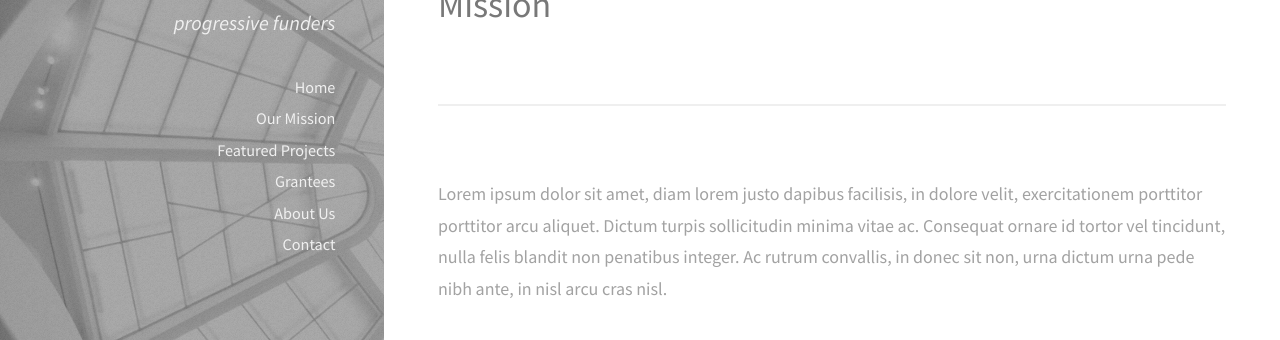
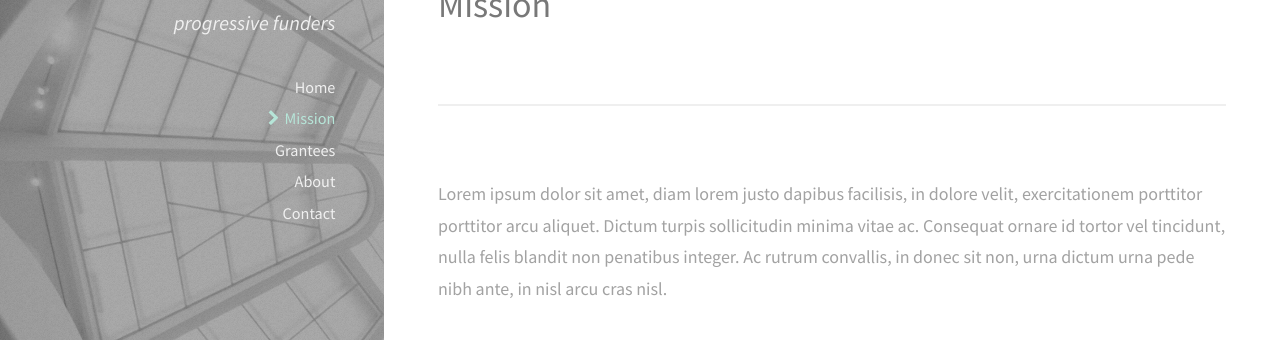
Before and after one commit to smartergiving/foundation-website-template, a Jekyll site: the page built from pages/mission.md, in a window 1280 px wide. Shown: the part 230-570 px from the top of the page. Built offline with Jekyll 4.4.1, drawn with Linux system fonts in a browser that asks for light colours.

Commit message:
Misc cleanup + updates

```diff
--- a/_config.yml
+++ b/_config.yml
@@ -8,7 +8,7 @@ email_public: hello@example.com
 twitter: https://twitter.com/smartergiving
 facebook:
 instagram:
-github: https://github.com/smartergiving
+github_profile: https://github.com/smartergiving
 
 # Site settings
 # Meta tags
--- a/_includes/footer-narrow.html
+++ b/_includes/footer-narrow.html
@@ -10,8 +10,8 @@
     {% if site.instagram %}
       <li><a href="{{site.instagram}}" class="icon fa-instagram"><span class="label">Instagram</span></a></li>
     {% endif %}
-    {% if site.github %}
-      <li><a href="{{site.github}}" class="icon fa-github"><span class="label">Github</span></a></li>
+    {% if site.github_profile %}
+      <li><a href="{{site.github_profile}}" class="icon fa-github"><span class="label">Github</span></a></li>
     {% endif %}
   </ul>
   {% if site.foundation_name %}
--- a/_includes/footer.html
+++ b/_includes/footer.html
@@ -10,8 +10,8 @@
     {% if site.instagram %}
       <li><a href="{{site.instagram}}" class="icon fa-instagram"><span class="label">Instagram</span></a></li>
     {% endif %}
-    {% if site.github %}
-      <li><a href="{{site.github}}" class="icon fa-github"><span class="label">Github</span></a></li>
+    {% if site.github_profile %}
+      <li><a href="{{site.github_profile}}" class="icon fa-github"><span class="label">Github</span></a></li>
     {% endif %}
   </ul>
   {% if site.foundation_name %}
--- a/_includes/nav.html
+++ b/_includes/nav.html
@@ -1,10 +1,10 @@
 <nav>
   <ul>
-    <li><a href="{{ site.baseurl }}/">Home</a></li>
-    <li><a href="{{ site.baseurl }}/mission">Our Mission</a></li>
-    <li><a href="{% if page.url == '/' %}#featured{% else %}{{ site.baseurl }}/#featured{% endif %}" class="scrolly">Featured Projects</a></li>
-    <li><a href="{{ site.baseurl }}/grantees">Grantees</a></li>
-    <li><a href="{{ site.baseurl }}/about">About Us</a></li>
+    <li><a href="{{ site.baseurl }}/" {% if page.url == '/' %} class="active" {% endif %}>Home</a></li>
+    <li><a href="{{ site.baseurl }}/mission/" {% if page.url == '/mission/' %} class="active" {% endif %}>Mission</a></li>
+    <!--li><a href="{% if page.url == '/' %}#featured{% else %}{{ site.baseurl }}/#featured{% endif %}" class="scrolly">Featured Projects</a></li-->
+    <li><a href="{{ site.baseurl }}/grantees/" {% if page.url == '/grantees/' %} class="active" {% endif %}>Grantees</a></li>
+    <li><a href="{{ site.baseurl }}/about/" {% if page.url == '/about/' %} class="active" {% endif %}>About</a></li>
     <li><a href="{% if page.url == '/' %}#three{% else %}{{ site.baseurl }}/#three{% endif %}" class="scrolly">Contact</a></li>
   </ul>
 </nav>
--- /dev/null
+++ b/_layouts/page.html
@@ -0,0 +1,33 @@
+<!DOCTYPE HTML>
+<html>
+
+  {% include head.html %}
+
+  <body id="top">
+    {% include base.html %}
+    {% include header.html %}
+
+    <!-- Main -->
+    <div id="main">
+
+      <!-- One -->
+      <section id="one">
+        <header class="major">
+          <h2>{{ page.header_title }}</h2>
+        </header>
+        {% if page.header_intro %}
+          <p>{{ page.header_intro }}</p>
+        {% endif %}
+      </section>
+
+      <!-- Two -->
+      <section id="two" class="page">
+        {{ content }}
+      </section>
+    </div>
+
+    {% include footer.html %}
+    {% include body-scripts.html %}
+  </body>
+
+</html>
--- a/assets/css/main.scss
+++ b/assets/css/main.scss
@@ -106,9 +106,17 @@ $screen-lg-max:              ($screen-xl-min - 1) !default;
 #header {
   //background-color: _palette(accent2, bg); //Default
   background-color: #a6a6a6; //This color should match the bottom of the background image
-  background-size: auto, auto 115%; //Extend beyond screen to allow for parallax scroll
+  @media only screen and (min-width: $screen-md-min) {
+    background-size: auto, auto 115%; //Extend beyond screen to allow for parallax scroll
+  }
+  @media only screen and (max-width: $screen-sm-max)  {
+    background-position: top left, center center !important; //Fix positioning flicker for non-CDN sites
+  }
   a {
     border: none;
+    &:hover {
+      color: _palette(accent1, fg-light) !important;
+    }
   }
   img {
     width: 60%;
@@ -118,6 +126,32 @@ $screen-lg-max:              ($screen-xl-min - 1) !default;
     margin-top: 30px;
     ul {
       list-style-type: none;
+      li a.active {
+        cursor: default;
+        color: _palette(accent1, fg-light);
+        &:hover {
+          cursor: default;
+          color: _palette(accent1, bg) !important;
+        }
+        @media only screen and (max-width: $screen-sm-max) {
+          background-color: _palette(accent1, bg);
+          color: white;
+          padding: 5px 20px;
+          border-radius: 3px;
+          &:hover {
+            cursor: default;
+            color: white !important;
+          }
+        }
+        @media only screen and (min-width: $screen-md-min) {
+          &:before {
+            margin-right: 5px;
+            font-family: 'FontAwesome';
+            content: '\f054'; //chevron
+            //content: '\f0a9'; //circle arrow
+          }
+        }
+      }
     }
   }
 }
--- a/pages/mission.html
+++ /dev/null
@@ -1,28 +0,0 @@
----
-layout: default
-permalink: /mission/
----
-<!-- One -->
-<section id="one">
-  <header class="major">
-    <h2>Mission</h2>
-  </header>
-  <p></p>
-</section>
-
-<!-- Two -->
-<section id="two">
-  <p>Lorem ipsum dolor sit amet, diam lorem justo dapibus facilisis, in dolore velit, exercitationem porttitor porttitor arcu aliquet. Dictum turpis sollicitudin minima vitae ac. Consequat ornare id tortor vel tincidunt, nulla felis blandit non penatibus integer. Ac rutrum convallis, in donec sit non, urna dictum urna pede nibh ante, in nisl arcu cras nisl.</p>
-  <p>Vestibulum suspendisse vel, orci ligula est etiam, ligula sollicitudin sed faucibus eget, class nulla aptent dictum mi sit luctus, volutpat est enim. Metus nullam augue dictumst quisque in feugiat, pellentesque congue facilisi vivamus mi phasellus nulla. The Foundation is principally interested in promoting positive change in our world through activities in two key areas:</p>
-  <ul>
-    <li><strong>Aaaaaaaaa:</strong> Lorem ipsum dolor sit amet, diam lorem justo dapibus facilisis, in dolore velit, exercitationem porttitor porttitor arcu aliquet. Dictum turpis sollicitudin minima vitae ac. Consequat ornare id tortor vel tincidunt, nulla felis blandit non penatibus integer. Ac rutrum convallis, in donec sit non, urna dictum urna pede nibh ante, in nisl arcu cras nisl.</li>
-    <li><strong>Bbbbbbbbbb:</strong> Vestibulum suspendisse vel, orci ligula est etiam, ligula sollicitudin sed faucibus eget, class nulla aptent dictum mi sit luctus, volutpat est enim. Metus nullam augue dictumst quisque in feugiat, pellentesque congue facilisi vivamus mi phasellus nulla.</li>
-  </ul>
-  <p>
-    <span class="fa-stack">
-      <i class="fa fa-circle fa-stack-2x"></i>
-      <i class="fa fa-download fa-stack-1x fa-inverse"></i>
-    </span>
-    <a href="/documents/example.pdf">&nbsp;Example (pdf)</a>
-  </p>
-</section>
--- /dev/null
+++ b/pages/mission.md
@@ -0,0 +1,17 @@
+---
+header_title: Mission
+header_intro:
+layout: page
+permalink: /:basename/
+---
+Lorem ipsum dolor sit amet, diam lorem justo dapibus facilisis, in dolore velit, exercitationem porttitor porttitor arcu aliquet. Dictum turpis sollicitudin minima vitae ac. Consequat ornare id tortor vel tincidunt, nulla felis blandit non penatibus integer. Ac rutrum convallis, in donec sit non, urna dictum urna pede nibh ante, in nisl arcu cras nisl.
+
+Vestibulum suspendisse vel, orci ligula est etiam, ligula sollicitudin sed faucibus eget, class nulla aptent dictum mi sit luctus, volutpat est enim. Metus nullam augue dictumst quisque in feugiat, pellentesque congue facilisi vivamus mi phasellus nulla. The Foundation is principally interested in promoting positive change in our world through activities in two key areas:
+
+- **Aaaaaaaaa:** Lorem ipsum dolor sit amet, diam lorem justo dapibus facilisis, in dolore velit, exercitationem porttitor porttitor arcu aliquet. Dictum turpis sollicitudin minima vitae ac. Consequat ornare id tortor vel tincidunt, nulla felis blandit non penatibus integer. Ac rutrum convallis, in donec sit non, urna dictum urna pede nibh ante, in nisl arcu cras nisl.
+- **Bbbbbbbbbb:** Vestibulum suspendisse vel, orci ligula est etiam, ligula sollicitudin sed faucibus eget, class nulla aptent dictum mi sit luctus, volutpat est enim. Metus nullam augue dictumst quisque in feugiat, pellentesque congue facilisi vivamus mi phasellus nulla.
+
+<span class="fa-stack">
+  <i class="fa fa-circle fa-stack-2x"></i>
+  <i class="fa fa-download fa-stack-1x fa-inverse"></i>
+</span> <a href="/documents/example.pdf">&nbsp;Example (pdf)</a>
```
Also changed, not shown: pages/about.html (deleted, +0 -23 lines), pages/about.md (added, +17 -0 lines).
